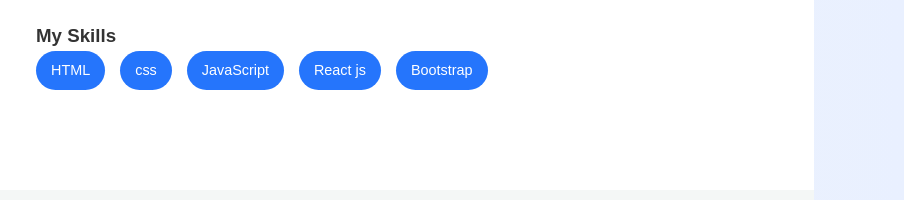
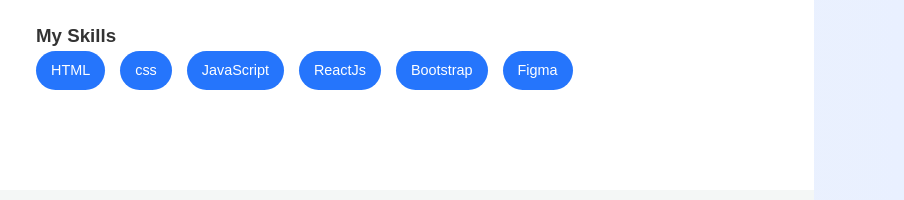
Before and after one commit to jeyasrijeya/my-portfolio, a plain HTML site: page index.html in a window 1280 px wide. Shown: the part 1060-1260 px from the top of the page, 376-1280 px from the left. Drawn offline with Linux system fonts and the light colour scheme.

Commit message:
first commit

```diff
--- a/index.html
+++ b/index.html
@@ -44,8 +44,9 @@
                             <li>HTML </li>
                             <li>css</li>
                             <li>JavaScript </li>
-                            <li>React js</li>
+                            <li>ReactJs</li>
                              <li>Bootstrap</li>
+                             <li>Figma</li>
 
 
 
```
